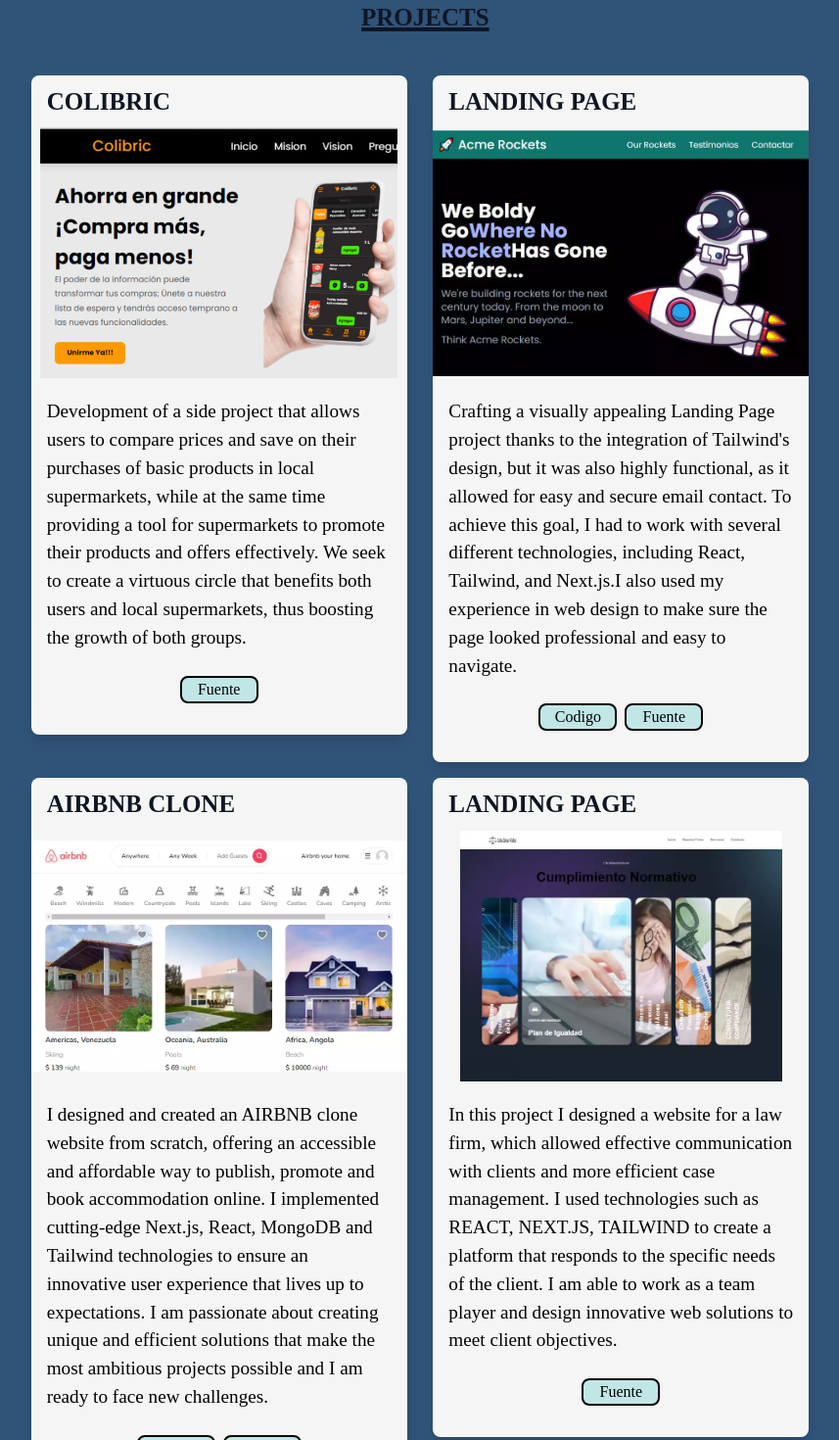
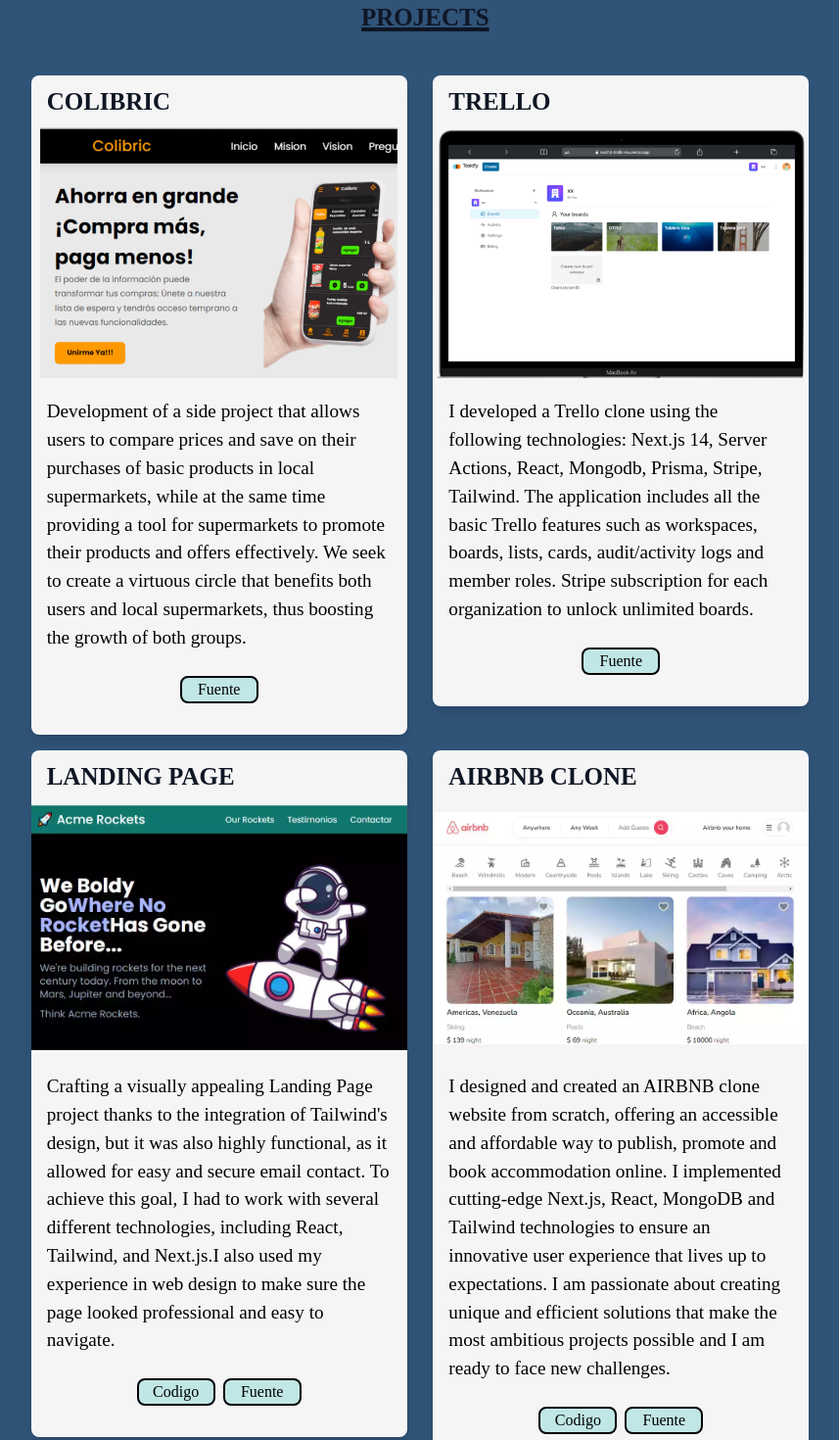
Before and after one commit to JoseGrillo/curriculum, a Next.js app: page / in a window 1280 px wide. Shown: the part 940-2410 px from the top of the page at 98% size, without its empty margins (419-1276 px from the left). Built offline with nearby package versions, Linux system fonts and the light colour scheme.

Commit message:
añadi el proyecto del CLON DE TRELLO

```diff
--- a/app/layout.tsx
+++ b/app/layout.tsx
@@ -9,8 +9,7 @@
     "Como desarrollador Full Stack, Jose Grillo tiene experiencia en el desarrollo de aplicaciones web completas, desde el lado del cliente hasta el lado del servidor. Jose Grillo es capaz de trabajar con múltiples frameworks y lenguajes de programación para cumplir con los requisitos del proyecto. Sus habilidades incluyen la implementación de bases de datos, la construcción de interfaces de usuario interactivas y la solución de problemas técnicos tanto en el lado del cliente como en el del servidor",
 };
 
-{
-  /* <meta
+{/* <meta
   name="google-site-verification"
   content="67dW8fkF0qzhLWdLgAQqp5C2WrWpmGV3nYUYhgiWFAU"
 />; */
--- a/public/locale/en.js
+++ b/public/locale/en.js
@@ -79,6 +79,15 @@
         descripcion: "Development of a side project that allows users to compare prices and save on their purchases of basic products in local supermarkets, while at the same time providing a tool for supermarkets to promote their products and offers effectively. We seek to create a virtuous circle that benefits both users and local supermarkets, thus boosting the growth of both groups.",
         codigo: "",
         fuente: "https://colibric.es/",
+        activo: false,
+      },
+      {
+        id: 'world-0-A',
+        imgUrl: '/images/trello.png',
+        title: 'Trello',
+        descripcion: "I developed a Trello clone using the following technologies: Next.js 14, Server Actions, React, Mongodb, Prisma, Stripe, Tailwind.  The application includes all the basic Trello features such as workspaces, boards, lists, cards, audit/activity logs and member roles.  Stripe subscription for each organization to unlock unlimited boards.",
+        codigo: "",
+        fuente: "https://next13-trello-mu.vercel.app",
         activo: false,
       },
       {
--- a/public/locale/es.js
+++ b/public/locale/es.js
@@ -77,6 +77,15 @@
         descripcion: "Elaboración de un side project  que permita a los usuarios comparar precios y ahorrar en sus compras de productos básicos en supermercados locales, al mismo tiempo que brinda una herramienta para que los supermercados puedan promover sus productos y ofertas de manera efectiva. Buscamos crear un círculo virtuoso que beneficie tanto a los usuarios como a los supermercados locales, impulsando de esta manera el crecimiento de ambos grupos.",
         codigo: "",
         fuente: "https://colibric.es/",
+        activo: false,
+      },
+      {
+        id: 'world-0-A',
+        imgUrl: '/images/trello.png',
+        title: 'Trello',
+        descripcion: "Desarrollé un clon de Trello utilizando las siguientes tecnologías: Next.js 14,  Server Actions, React, Mongodb,   Prisma, Stripe, Tailwind.  La aplicación incluye todas las características básicas de Trello, como espacios de trabajo, tableros, listas, tarjetas, registros de auditoría/actividad y roles de miembros.  Suscripción de Stripe para cada organización para desbloquear tableros ilimitados",
+        codigo: "",
+        fuente: "https://next13-trello-mu.vercel.app",
         activo: false,
       },
       {
```
Also changed, not shown: public/images/trello.png (added).
